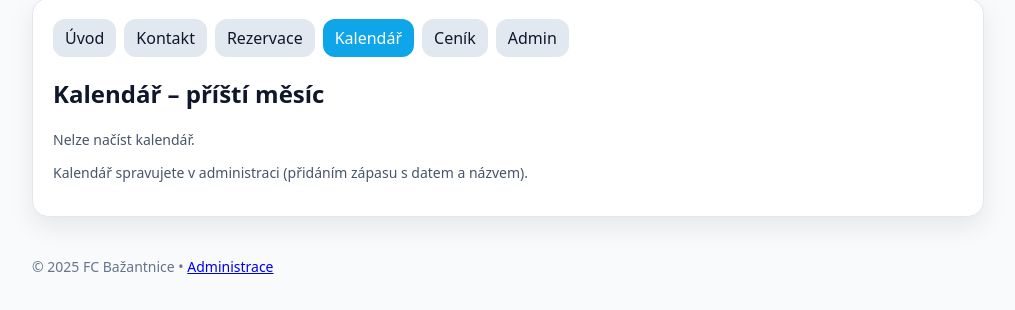
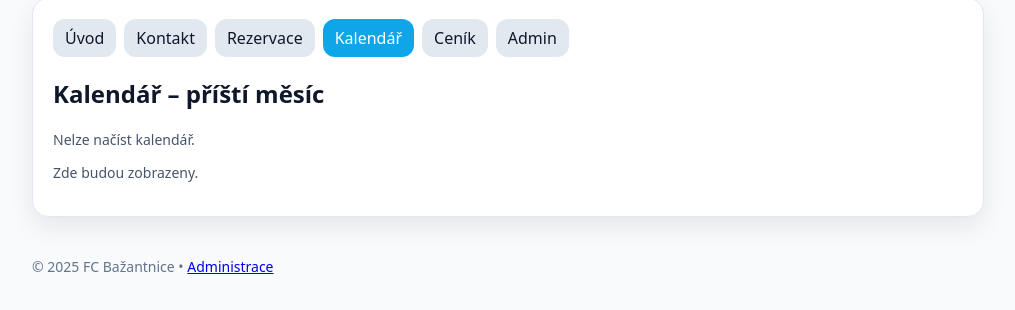
Before and after one commit to fcbazanti/fcbazanti, a website: page public/index.html in a window 1280 px wide. Both pictures are taken after a click on the element "Kalendář". Shown: the part 110-420 px from the top of the page, without its empty margins (132-1147 px from the left). Drawn offline with Linux system fonts and the light colour scheme; no server answers.

Commit message:
Update index.html

```diff
--- a/public/index.html
+++ b/public/index.html
@@ -86,7 +86,7 @@
       <section id="tab-kalendar" class="tab-content">
         <h2>Kalendář – příští měsíc</h2>
         <div id="upcoming" class="grid" style="gap:8px;"></div>
-        <p class="notice">Kalendář spravujete v administraci (přidáním zápasu s datem a názvem).</p>
+        <p class="notice">Zde budou zobrazeny.</p>
       </section>
 
       <section id="tab-cenik" class="tab-content">
```
